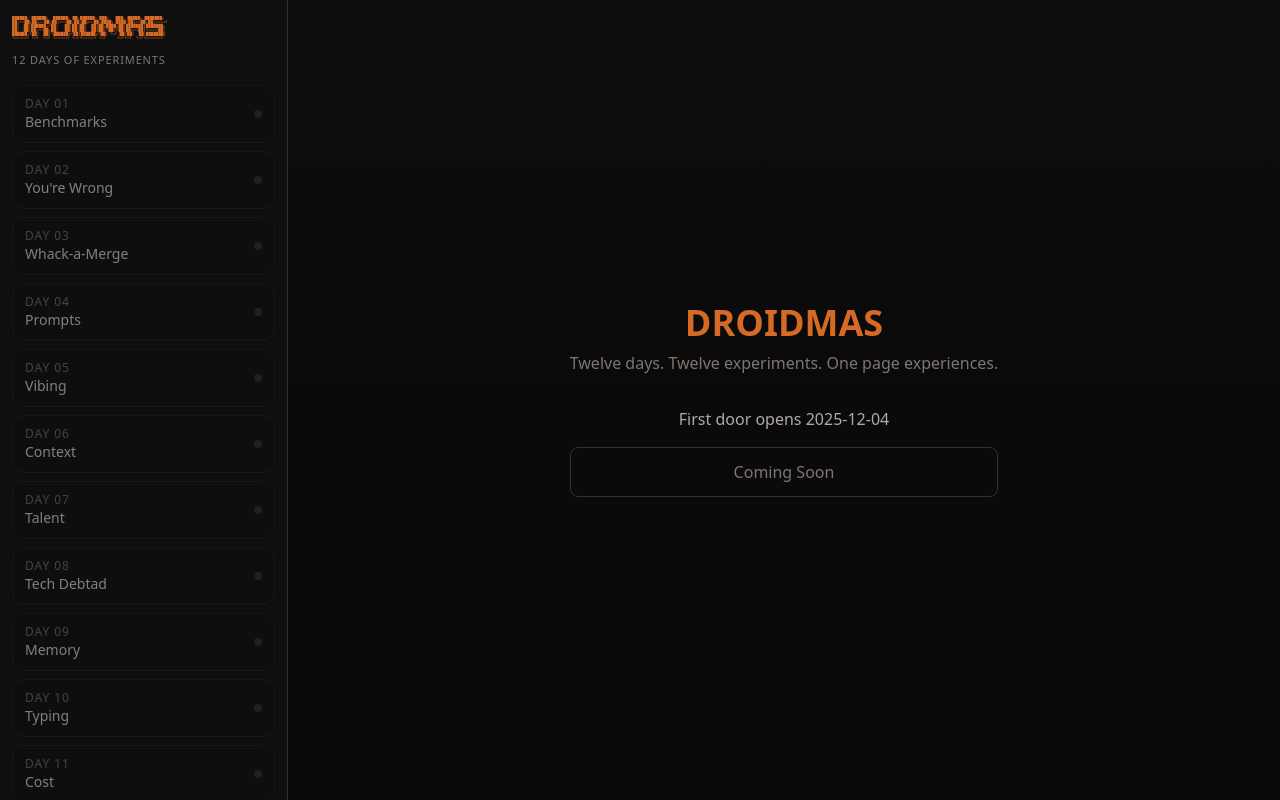
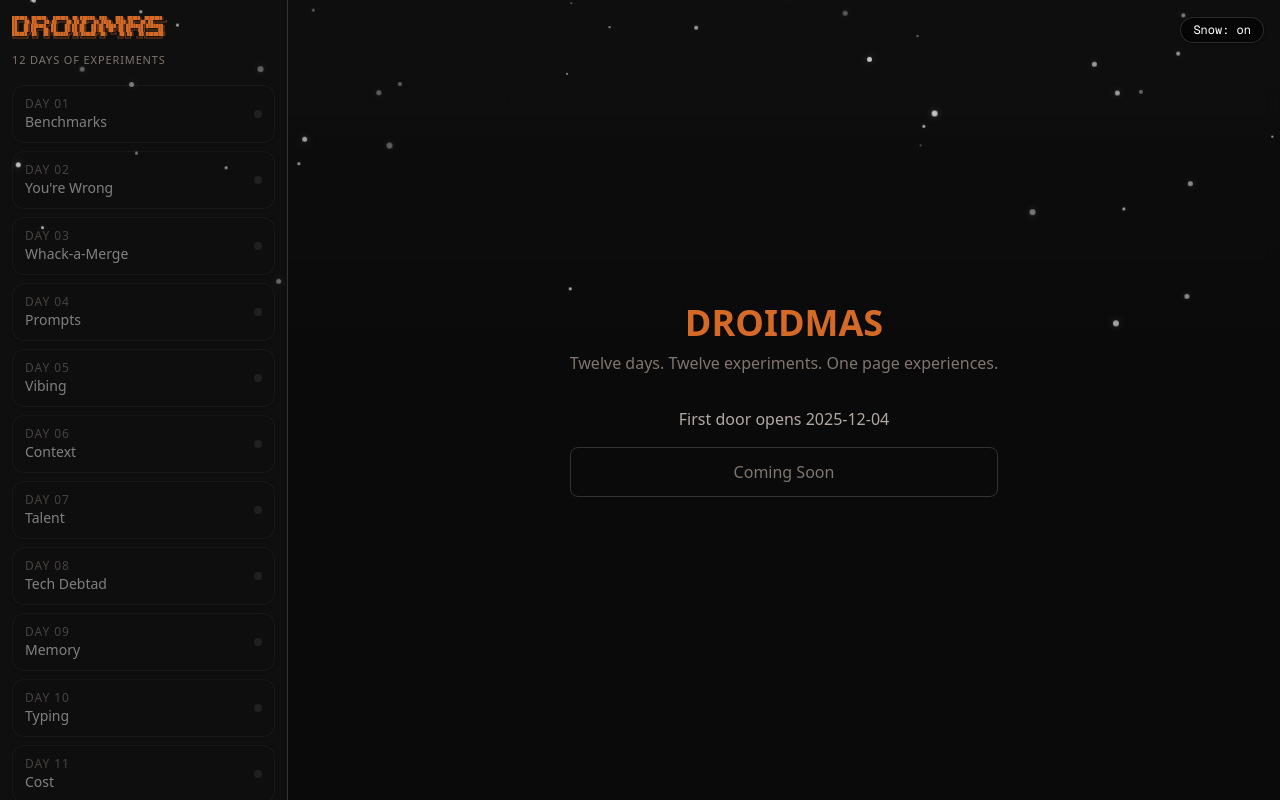
Before and after one commit to factory-ben/droidmas, a Next.js app: page / in a window 1280 px wide. Built offline with nearby package versions, Linux system fonts and the light colour scheme.

Commit message:
Add snowfall effect

```diff
--- a/components/AppShell.tsx
+++ b/components/AppShell.tsx
@@ -3,6 +3,7 @@
 import Link from 'next/link';
 import { usePathname } from 'next/navigation';
 import { DAYS_CONFIG, isDayUnlocked } from '@/lib/days-config';
+import Snowfall from './Snowfall';
 
 const DROIDMAS_ASCII = `██████╗ ██████╗  ██████╗ ██╗██████╗ ███╗   ███╗ █████╗ ███████╗
 ██╔══██╗██╔══██╗██╔═══██╗██║██╔══██╗████╗ ████║██╔══██╗██╔════╝
@@ -76,6 +77,7 @@ export default function AppShell({ children }: AppShellProps) {
 
   return (
     <div className="h-screen bg-background text-foreground antialiased overflow-hidden">
+      <Snowfall />
       <div className="flex h-full w-full bg-surface/60 backdrop-blur">
         {/* Sidebar */}
         <aside className="w-72 border-r border-border-dim bg-surface/80 flex flex-col">
--- /dev/null
+++ b/components/Snowfall.tsx
@@ -0,0 +1,130 @@
+'use client'
+
+import { useEffect, useMemo, useState } from 'react'
+
+type SnowflakeProps = {
+  left: number
+  size: number
+  opacity: number
+  fallDuration: number
+  driftDuration: number
+  delay: number
+}
+
+function Snowflake({ left, size, opacity, fallDuration, driftDuration, delay }: SnowflakeProps) {
+  return (
+    <div
+      className="snowflake"
+      style={{
+        left: `${left}%`,
+        animationDuration: `${driftDuration}s`,
+        animationDelay: `${delay}s`,
+      }}
+    >
+      <div
+        className="snowflake-dot"
+        style={{
+          width: `${size}px`,
+          height: `${size}px`,
+          opacity,
+          animationDuration: `${fallDuration}s`,
+          animationDelay: `${delay}s`,
+        }}
+      />
+    </div>
+  )
+}
+
+const SNOWFLAKE_COUNT = 90
+
+export default function Snowfall() {
+  const [isEnabled, setIsEnabled] = useState(true)
+  const [mounted, setMounted] = useState(false)
+
+  useEffect(() => {
+    if (window.matchMedia('(prefers-reduced-motion: reduce)').matches) {
+      setIsEnabled(false)
+    }
+    setMounted(true)
+  }, [])
+
+  const snowflakes = useMemo(() => {
+    if (!mounted) return []
+    return Array.from({ length: SNOWFLAKE_COUNT }).map((_, idx) => {
+      const size = 2 + Math.random() * 4.5
+      return {
+        id: idx,
+        left: Math.random() * 100,
+        size,
+        opacity: 0.35 + Math.random() * 0.5,
+        fallDuration: 8 + Math.random() * 10,
+        driftDuration: 6 + Math.random() * 6,
+        delay: Math.random() * 8,
+      }
+    })
+  }, [mounted])
+
+  return (
+    <div className="pointer-events-none fixed inset-0 z-50 select-none">
+      {isEnabled && mounted && (
+        <div className="absolute inset-0 overflow-hidden">
+          {snowflakes.map((flake) => (
+            <Snowflake key={flake.id} {...flake} />
+          ))}
+        </div>
+      )}
+
+      <div className="pointer-events-auto fixed right-4 top-4 z-50">
+        <button
+          type="button"
+          onClick={() => setIsEnabled((prev) => !prev)}
+          className="rounded-full border border-white/15 bg-black/60 px-3 py-1 text-xs font-mono text-white shadow-sm shadow-black/30 backdrop-blur transition hover:border-white/35 hover:bg-white/10"
+          aria-pressed={isEnabled}
+        >
+          {isEnabled ? 'Snow: on' : 'Snow: off'}
+        </button>
+      </div>
+
+      <style jsx global>{`
+        .snowflake {
+          position: absolute;
+          top: -12%;
+          animation-name: snow-drift;
+          animation-timing-function: ease-in-out;
+          animation-iteration-count: infinite;
+          animation-direction: alternate;
+          will-change: transform;
+        }
+
+        .snowflake-dot {
+          position: relative;
+          display: block;
+          border-radius: 9999px;
+          background: rgba(255, 255, 255, 0.9);
+          animation-name: snow-fall;
+          animation-timing-function: linear;
+          animation-iteration-count: infinite;
+          will-change: transform, opacity;
+          filter: drop-shadow(0 0 4px rgba(255,255,255,0.4));
+        }
+
+        @keyframes snow-fall {
+          0% { transform: translateY(-10vh); }
+          100% { transform: translateY(110vh); }
+        }
+
+        @keyframes snow-drift {
+          0% { transform: translateX(-8px); }
+          100% { transform: translateX(8px); }
+        }
+
+        @media (prefers-reduced-motion: reduce) {
+          .snowflake,
+          .snowflake-dot {
+            animation: none !important;
+          }
+        }
+      `}</style>
+    </div>
+  )
+}
```
